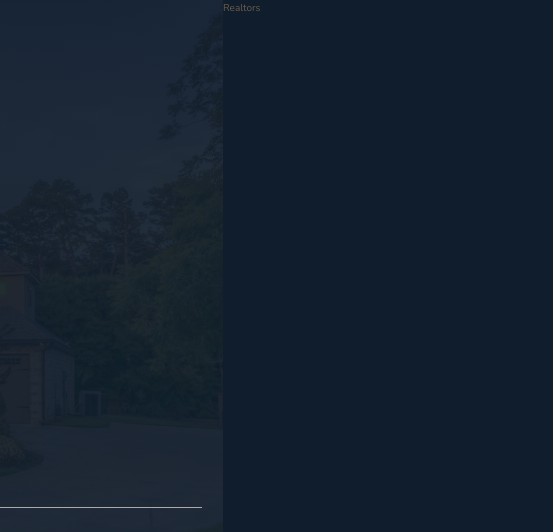
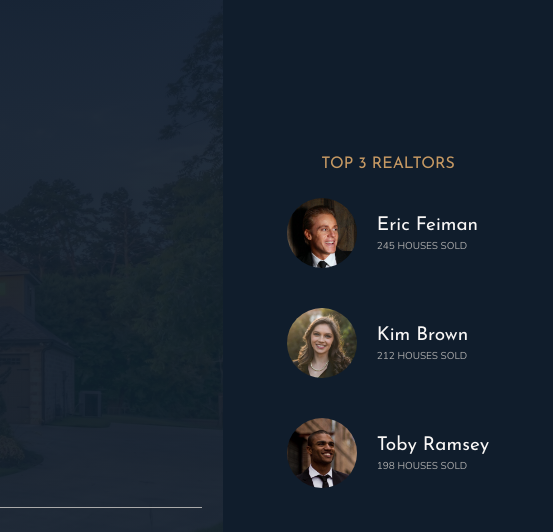
Before and after one commit to mstislavtceva/Nexter, a website: page index.html in a window 1280 px wide. Shown: the top 532 px of the page, 727-1280 px from the left. Drawn offline with nearby package versions, Linux system fonts and the light colour scheme.

Commit message:
building the realtors section

```diff
--- a/index.html
+++ b/index.html
@@ -31,7 +31,24 @@
         </div>
     </header>
     <div class="realtors">
-        Realtors
+        <h3 class="heading-3">Top 3 realtors</h3>
+        <div class="realtors__list">
+            <img src="img/realtor-1.jpeg" alt="Realtor 1" class="realtors__img">
+            <div class="realtors__details">
+                <h4 class="heading-4 heading-4--light">Eric Feiman</h4>
+                <p class="realtors__sold">245 houses sold</p>
+            </div>
+            <img src="img/realtor-2.jpeg" alt="Realtor 2" class="realtors__img">
+            <div class="realtors__details">
+                <h4 class="heading-4 heading-4--light">Kim Brown</h4>
+                <p class="realtors__sold">212 houses sold</p>
+            </div>
+            <img src="img/realtor-3.jpeg" alt="Realtor 3" class="realtors__img">
+            <div class="realtors__details">
+                <h4 class="heading-4 heading-4--light">Toby Ramsey</h4>
+                <p class="realtors__sold">198 houses sold</p>
+            </div>
+        </div>
     </div>
     <section class="features">
         <div class="feature">
@@ -68,7 +85,8 @@
             </svg>
             <h4 class="heading-4 heading-4--dark">New home in one week</h4>
             <p class="feature__text">
-                Vero ipsum sapiente molestias accusamus rerum. Lorem, ipsum dolor sit amet consectetur adipisicing elit.
+                Vero ipsum sapiente molestias accusamus rerum. Lorem, ipsum dolor sit amet consectetur adipisicing
+                elit.
             </p>
         </div>
         <div class="feature">
--- a/sass/_realtors.scss
+++ b/sass/_realtors.scss
@@ -1,4 +1,30 @@
 .realtors {
+  display: grid;
+  align-content: center;
+  justify-content: center;
+  justify-items: center;
   grid-column: col-start 7 / full-end;
+  grid-row-gap: 2rem;
+  padding: 3rem;
   background-color: $color-secondary;
+
+  &__list {
+    display: grid;
+    grid-template-columns: min-content max-content;
+    grid-column-gap: 2rem;
+    grid-row-gap: 5vh;
+    align-items: center;
+  }
+
+  &__img {
+    display: block;
+    border-radius: 50%;
+    width: 7rem;
+  }
+
+  &__sold {
+    margin-top: -3px;
+    color: $color-grey-light-2;
+    text-transform: uppercase;
+  }
 }
```
Also changed, not shown: css/style.css.
